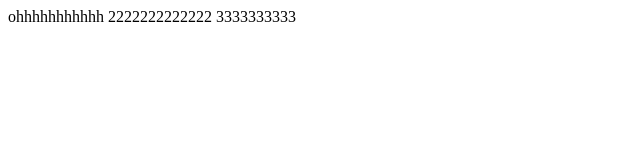
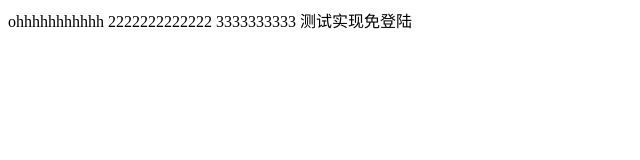
Before and after one commit to lzdzjl/git-demo, a plain HTML site: page index.html in a window 1280 px wide. Shown: the whole page, without its empty margins (0-640 px from the left). Drawn offline with Linux system fonts and the light colour scheme.

Commit message:
测试ssh

```diff
--- a/index.html
+++ b/index.html
@@ -8,5 +8,6 @@
 ohhhhhhhhhhh
 2222222222222
 3333333333
+测试实现免登陆
 </body>
 </html>
```
